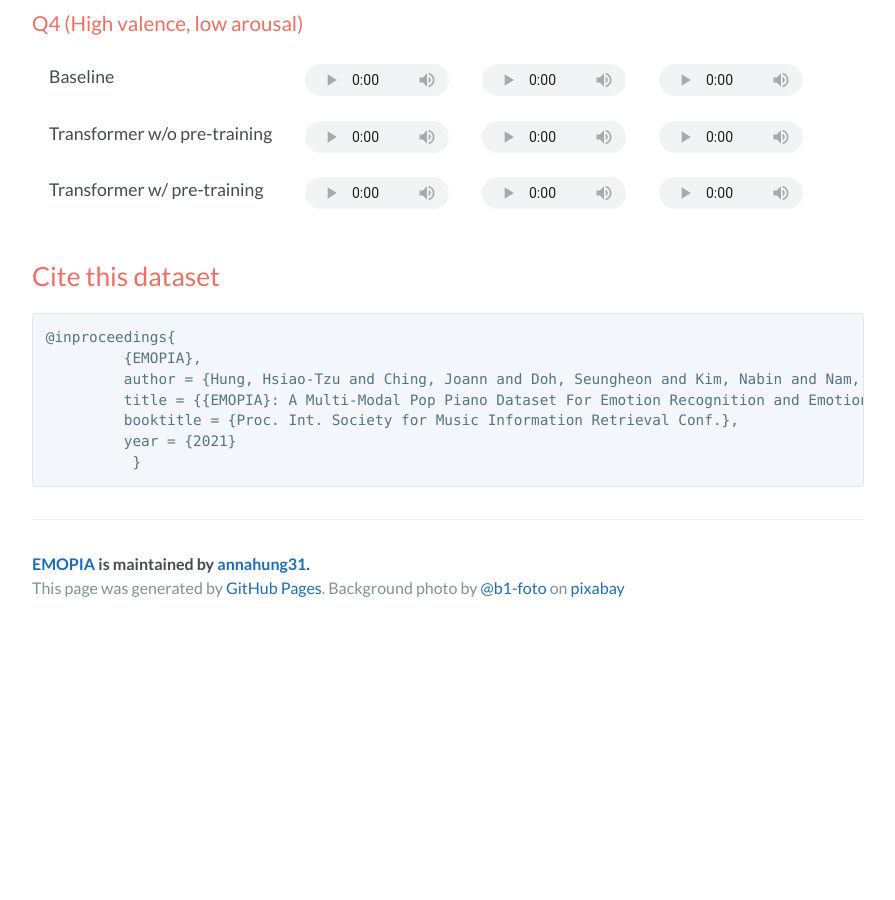
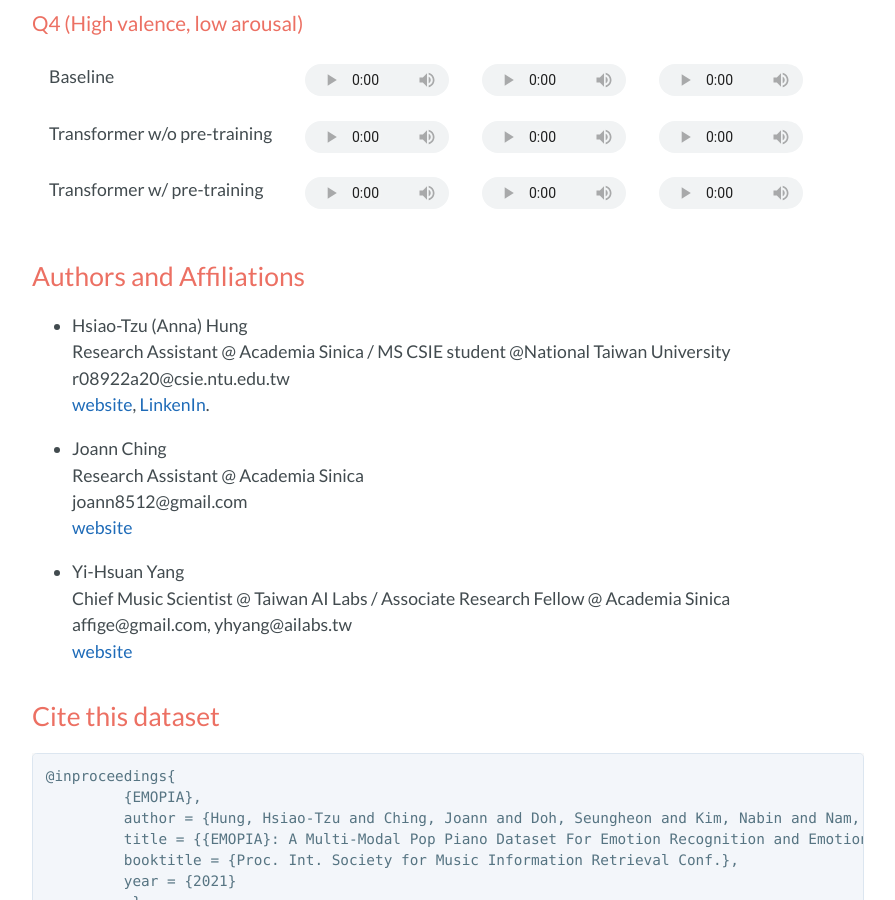
Before and after one commit to annahung31/EMOPIA, a Jekyll site: the page built from docs/index.md, in a window 1280 px wide and 900 px high, scrolled down 4499 px. Shown: the whole window, without its empty margins (192-1087 px from the left). Built offline with Jekyll 4.4.1, drawn with Linux system fonts in a browser that asks for light colours; our own code applies the rules of GitHub Pages for plain Markdown files; before the commit the page ends 5131 px from its top, so only the background shows below that.

Commit message:
change cls repo

```diff
--- a/docs/index.md
+++ b/docs/index.md
@@ -6,7 +6,7 @@ The detail of the methodology  for  building  the  dataset please refer to our p
 
 * [Arxiv (coming soon)](https://annahung31.github.io/EMOPIA/)
 * [Dataset on Zenodo (coming soon)](https://annahung31.github.io/EMOPIA/)
-* [Code for classification](https://github.com/Dohppak/MIDI_Emotion_Classification)
+* [Code for classification](https://github.com/Dohppak/EMOPIA_cls)
 * [Code for generation](https://github.com/annahung31/EMOPIA)
 
 
@@ -124,7 +124,7 @@ The following table shows the number of clips and their average length for each
 
 ## Emotion Classification
 
-For the classification codes, please refer to [SeungHeon's repository](https://github.com/Dohppak/MIDI_Emotion_Classification).
+For the classification codes, please refer to [SeungHeon's repository](https://github.com/Dohppak/EMOPIA_cls).
 
 The pre-trained model weights are also in the repository.
 
@@ -265,6 +265,23 @@ The pre-trained model weights are also in the repository.
 </table>
 
 
+## Authors and Affiliations
+
+* Hsiao-Tzu (Anna) Hung
+Research Assistant @ Academia Sinica / MS CSIE student @National Taiwan University
+r08922a20@csie.ntu.edu.tw
+[website](https://annahung31.github.io/), [LinkenIn](https://www.linkedin.com/in/hsiao-tzu-%EF%BC%88anna%EF%BC%89-hung-09829513a/).
+
+* Joann Ching
+Research Assistant @ Academia Sinica
+joann8512@gmail.com
+[website](https://joann8512.github.io/JoannChing.github.io/)
+
+* Yi-Hsuan Yang
+Chief Music Scientist @ Taiwan AI Labs / Associate Research Fellow @ Academia Sinica
+affige@gmail.com, yhyang@ailabs.tw
+[website](http://mac.citi.sinica.edu.tw/~yang/)
+
 
 ## Cite this dataset
 
```
